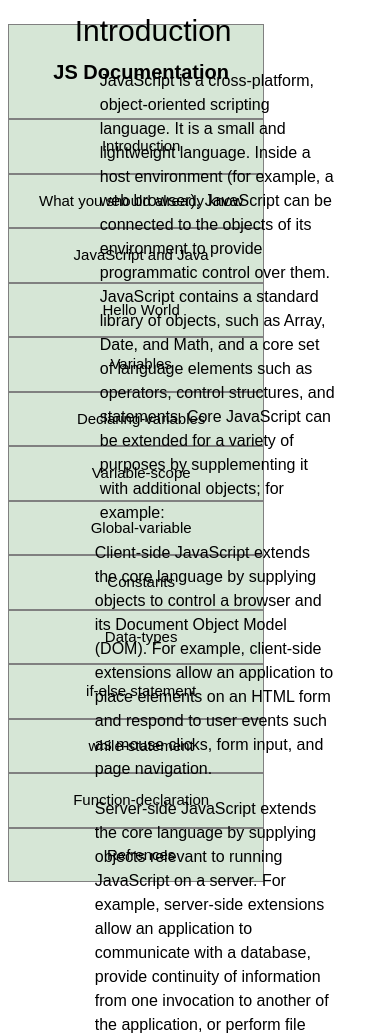
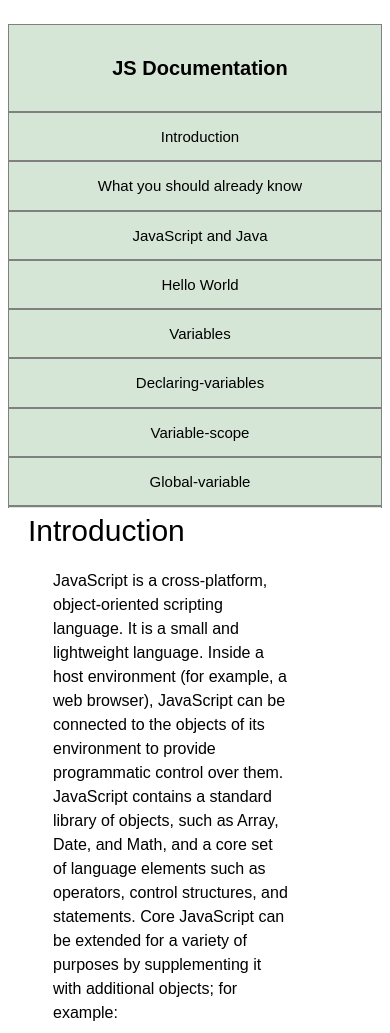
Before and after one commit to Viplav1996/documentation_web_page_live, a plain HTML site: page index.html in a window 390 px wide. Shown: the top 1033 px of the page. Drawn offline with Linux system fonts and the light colour scheme.

Commit message:
Page responding, work on left side nav-bar

```diff
--- a/index.html
+++ b/index.html
@@ -228,7 +228,7 @@ Primitive parameters (such as a number) are passed to functions by value; the va
               </article>
             </section>
             <section>
-              <header id="Refrences"></header>
+              <header id="Refrences">Refrences</header>
               <article>
                 <ul>All the documentation in this page is taken from MDN</ul>
               </article>
--- a/style.css
+++ b/style.css
@@ -5,7 +5,7 @@
     flex-wrap: wrap;
   }
   .nav-bar {
-      position: absolute;
+      position: relative;
   }
   .col-3 {
     width: 25%;
@@ -30,7 +30,7 @@
     margin-inline-end: 0px;
   }
   .left-side li {
-    line-height: 1.5;
+    line-height: 1.15;
     border: 1px solid grey;
     font-size: 20px;
     padding-top: 15px;
@@ -68,8 +68,9 @@
     font-size: 15px;
   }
     .row {
-      flex-direction: column;
-      align-items: center;
+        display: block;
+        flex-direction: column;
+        align-items: center;
     }
     .col-3 {
       width: 100%;
```
